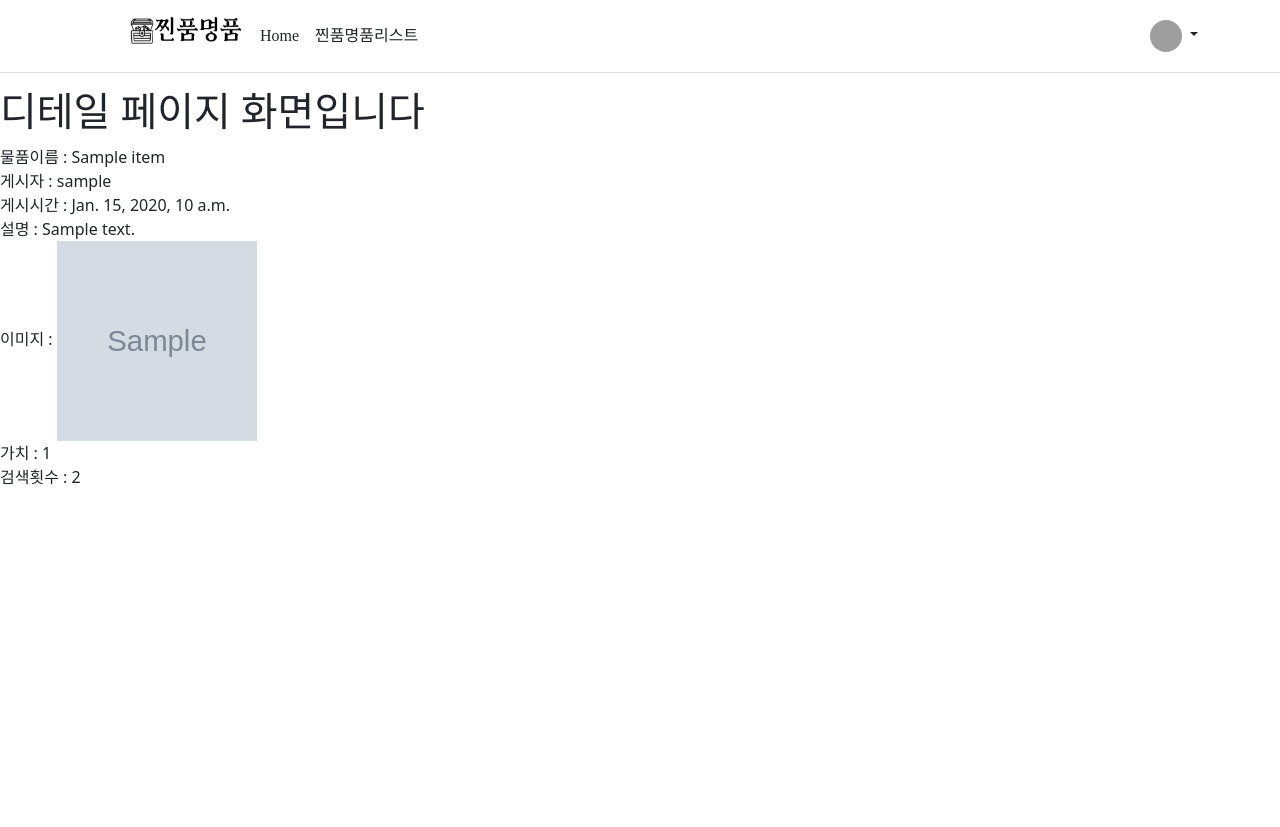
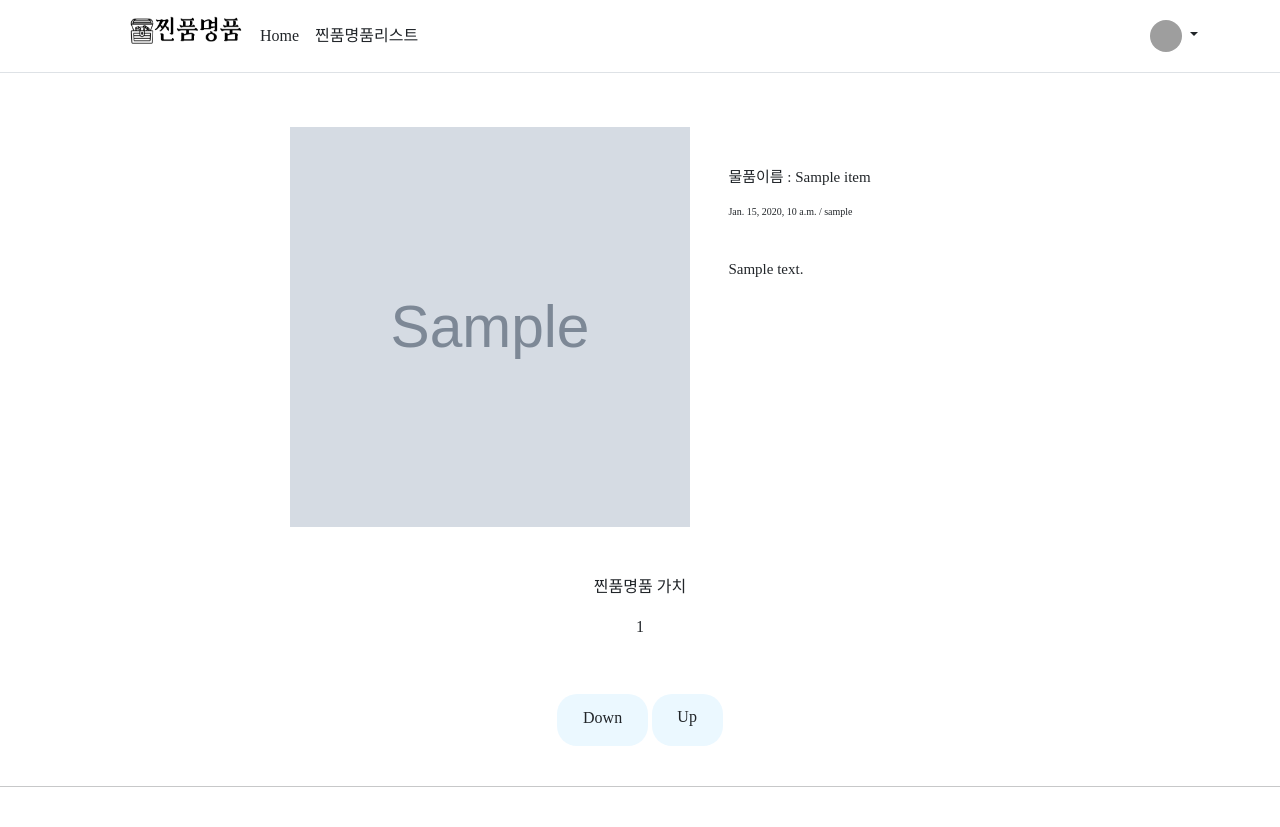
Before and after one commit to JJinPum-MyeongPum/JJinPum-MyeongPum, a Django app: page /JmApp/detail/1 in a window 1280 px wide. Before the commit the page ends 485 px from the top, so only its background shows below. Run offline with Django 3.2, Linux system fonts and the light colour scheme; tables that the repository leaves empty hold one stand-in row (values such as "Sample post"); grey boxes marked "Sample" are stand-in pictures; some web fonts are replaced; grey boxes are pictures that could not be loaded.

Commit message:
[지영][개발] :: 디테일 페이지 구현 중

```diff
--- a/JmProject/JmApp/static/css/detail.css
+++ b/JmProject/JmApp/static/css/detail.css
@@ -0,0 +1,48 @@
+@font-face {
+    font-family: 'S-CoreDream-4Regular';
+    src: url('https://cdn.jsdelivr.net/gh/projectnoonnu/noonfonts_six@1.2/S-CoreDream-4Regular.woff') format('woff');
+    font-weight: normal;
+    font-style: normal;
+}
+*{
+    font-family: 'S-CoreDream-4Regular';
+}
+
+.wrap{
+    display: flex;
+    justify-content : center;
+    padding-top: 3%;
+}
+.box{
+    padding-left: 3%;
+    padding-top: 3%;
+    width: 300px;
+    font-size: 15px;
+}
+
+.value{
+    text-align: center;
+}
+
+.wrap_value{
+    display: flex;
+    justify-content : center;
+    padding-top: 3%;
+}
+
+.down,.up{
+        font-size: 16px;
+        background-color: hsl(202, 100%, 96%);
+        text-decoration: none;
+        border-radius: 20px;
+        padding: 0 2%;
+}
+
+.down > p{
+    text-align: center;
+    padding-top: 30%;
+}
+.up > p{
+    text-align: center;
+    padding-top: 55%;
+}
--- a/JmProject/JmApp/templates/detail.html
+++ b/JmProject/JmApp/templates/detail.html
@@ -4,15 +4,33 @@
 {% block link %} {% static 'css/detail.css' %}{% endblock %}
 {% block content %}
 
-<h1> 디테일 페이지 화면입니다 </h1>
-
-<!-- 등록 상품 정보 -->
-물품이름 : {{item.title}}<br>
-게시자 : {{item.author}}<br>
-게시시간 : {{item.pub_date}}<br>
-설명 : {{item.body}}<br>
-이미지 : <img src="{{item.image.url}}" width="200" height="200" ><br>
-가치 : {{item.value}}<br>
-검색횟수 : {{item.clickCount}}
+<div class="wrap">
+    <div>
+    <img src="{{item.image.url}}" width="400" height="400">
+    </div>
+    <div class="box">
+        <p>물품이름 : {{item.title}}</p>
+        <p style="font-size: 10px;">{{item.pub_date}} / {{item.author}}</p><br>
+        <p>{{item.body}}</p>
+    </div>
+</div>
+<br>
+<br>
+<div class="value">
+    <p>찐품명품 가치</p>
+    <p>{{item.value}}</p>
+</div>
+<div class="wrap_value">
+    <div class="down">
+        <p>Down</p>
+    </div>
+    &nbsp;
+    <div class="up">
+        <p>Up</p>
+    </div>
+</div>
+<br>
+<hr>
+<Br>
 <!-- 댓글 달기 / 댓글 보기 -->
 {% endblock %}
```
